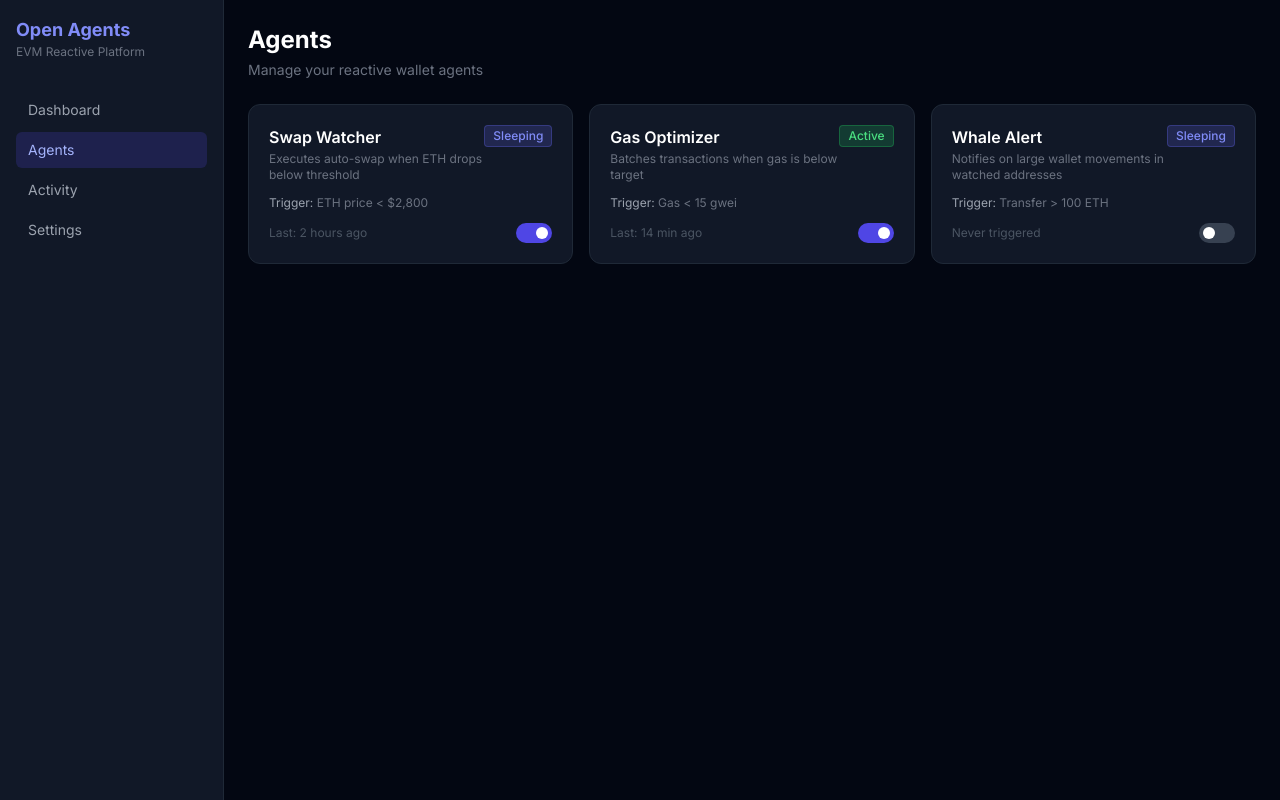
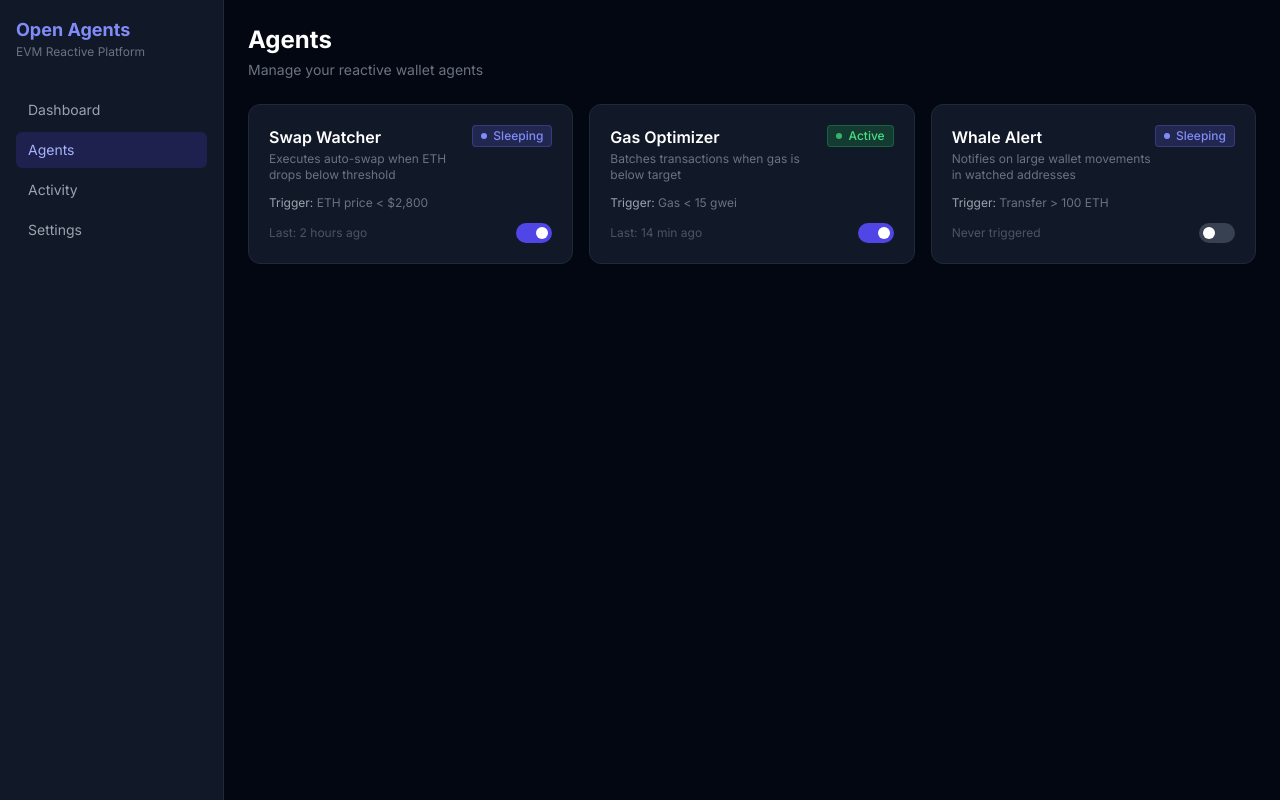
Before and after one commit to sairammr/Open-agents-2026, a Next.js app in the folder frontend/: page /agents in a window 1280 px wide. Built offline with nearby package versions, Linux system fonts and the light colour scheme.

Commit message:
feat: add pulse animation to active agent status badge

```diff
--- a/frontend/components/AgentStatusBadge.tsx
+++ b/frontend/components/AgentStatusBadge.tsx
@@ -5,15 +5,16 @@ interface AgentStatusBadgeProps {
 }
 
 const statusConfig = {
-  active: { label: 'Active', color: 'bg-green-500/20 text-green-400 border-green-500/30' },
-  sleeping: { label: 'Sleeping', color: 'bg-indigo-500/20 text-indigo-400 border-indigo-500/30' },
-  error: { label: 'Error', color: 'bg-red-500/20 text-red-400 border-red-500/30' },
+  active: { label: 'Active', color: 'bg-green-500/20 text-green-400 border-green-500/30', dotColor: 'bg-green-400 animate-pulse' },
+  sleeping: { label: 'Sleeping', color: 'bg-indigo-500/20 text-indigo-400 border-indigo-500/30', dotColor: 'bg-indigo-400' },
+  error: { label: 'Error', color: 'bg-red-500/20 text-red-400 border-red-500/30', dotColor: 'bg-red-400' },
 }
 
 export default function AgentStatusBadge({ status }: AgentStatusBadgeProps) {
   const config = statusConfig[status]
   return (
-    <span className={`inline-flex items-center px-2 py-0.5 rounded border text-xs font-medium ${config.color}`}>
+    <span className={`inline-flex items-center gap-1.5 px-2 py-0.5 rounded border text-xs font-medium ${config.color}`}>
+      <span className={`w-1.5 h-1.5 rounded-full ${config.dotColor}`} />
       {config.label}
     </span>
   )
```
